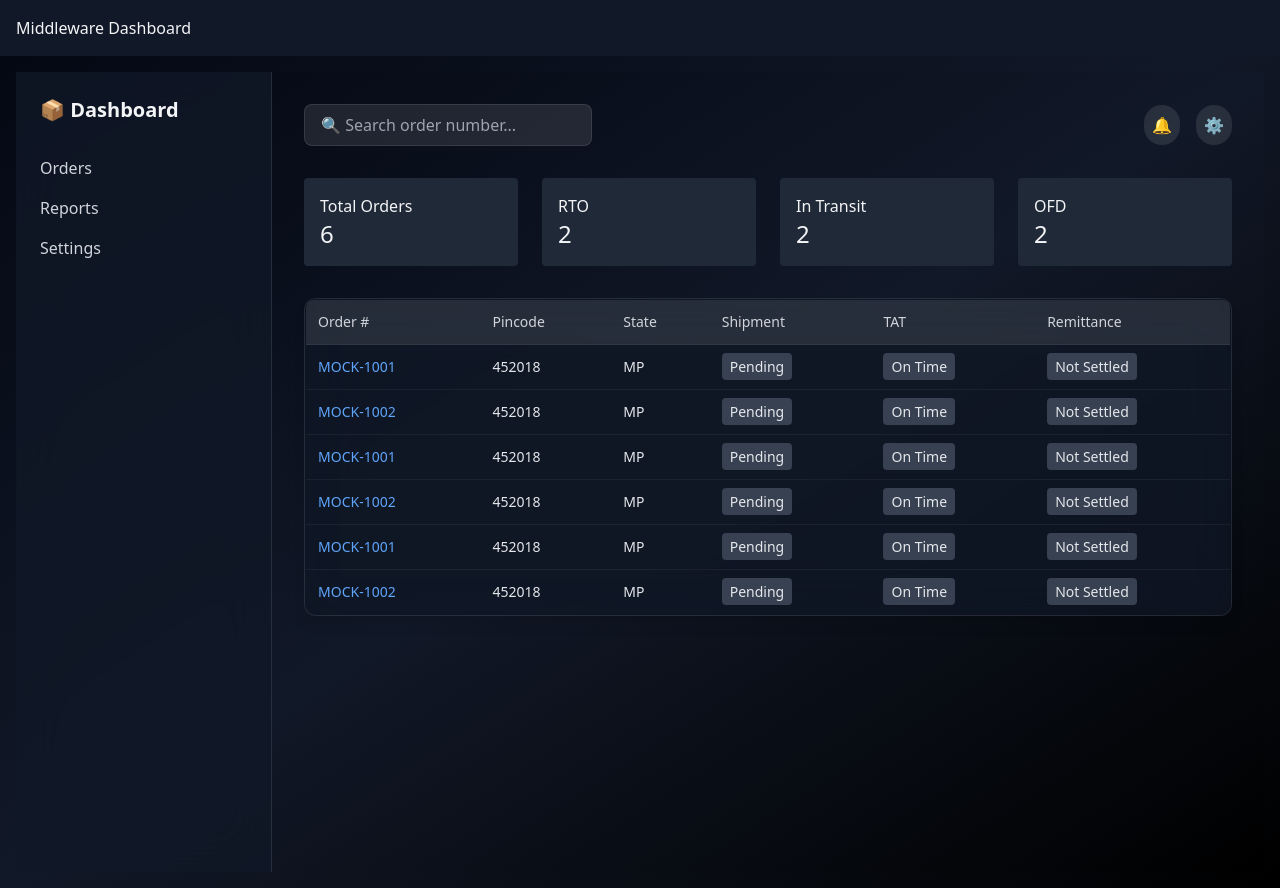
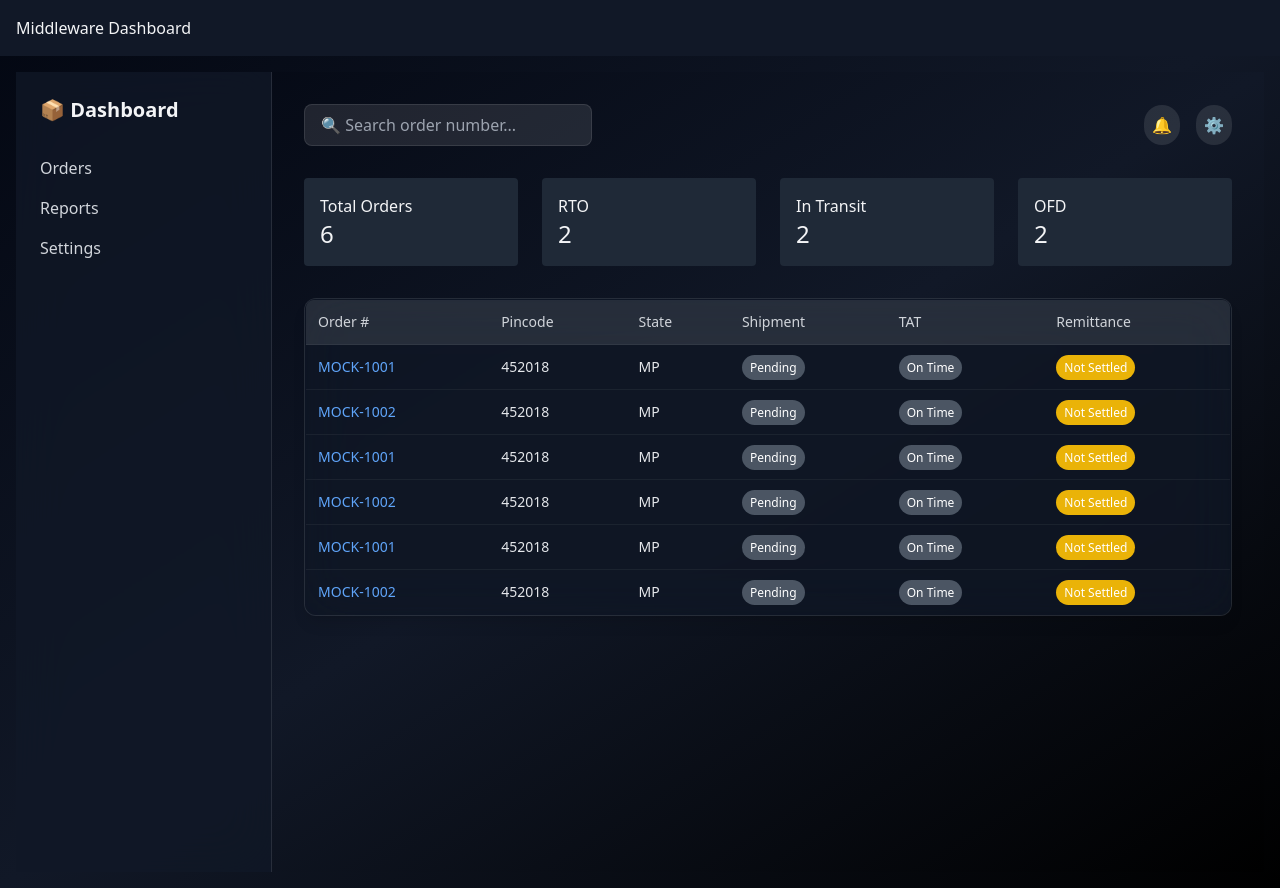
Before and after one commit to developereleven11-create/middleware-dashboard, a Next.js app: page /insights in a window 1280 px wide. Built offline with nearby package versions, Linux system fonts and the light colour scheme; no server answers.

Commit message:
Update StatusBadge.tsx

```diff
--- a/components/StatusBadge.tsx
+++ b/components/StatusBadge.tsx
@@ -1 +1,13 @@
-export default function StatusBadge({status}:{status:string}){return <span className='px-2 py-1 bg-gray-700 rounded'>{status}</span>}
+export default function StatusBadge({ status }: { status: string }) {
+  let color = 'bg-gray-600';
+  if (/RTO/i.test(status)) color = 'bg-red-500';
+  else if (/Transit/i.test(status)) color = 'bg-orange-500';
+  else if (/OFD|Delivery/i.test(status)) color = 'bg-green-500';
+  else if (/Not Settled/i.test(status)) color = 'bg-yellow-500';
+
+  return (
+    <span className={`${color} text-xs px-2 py-1 rounded-full text-white`}>
+      {status}
+    </span>
+  );
+}
```
